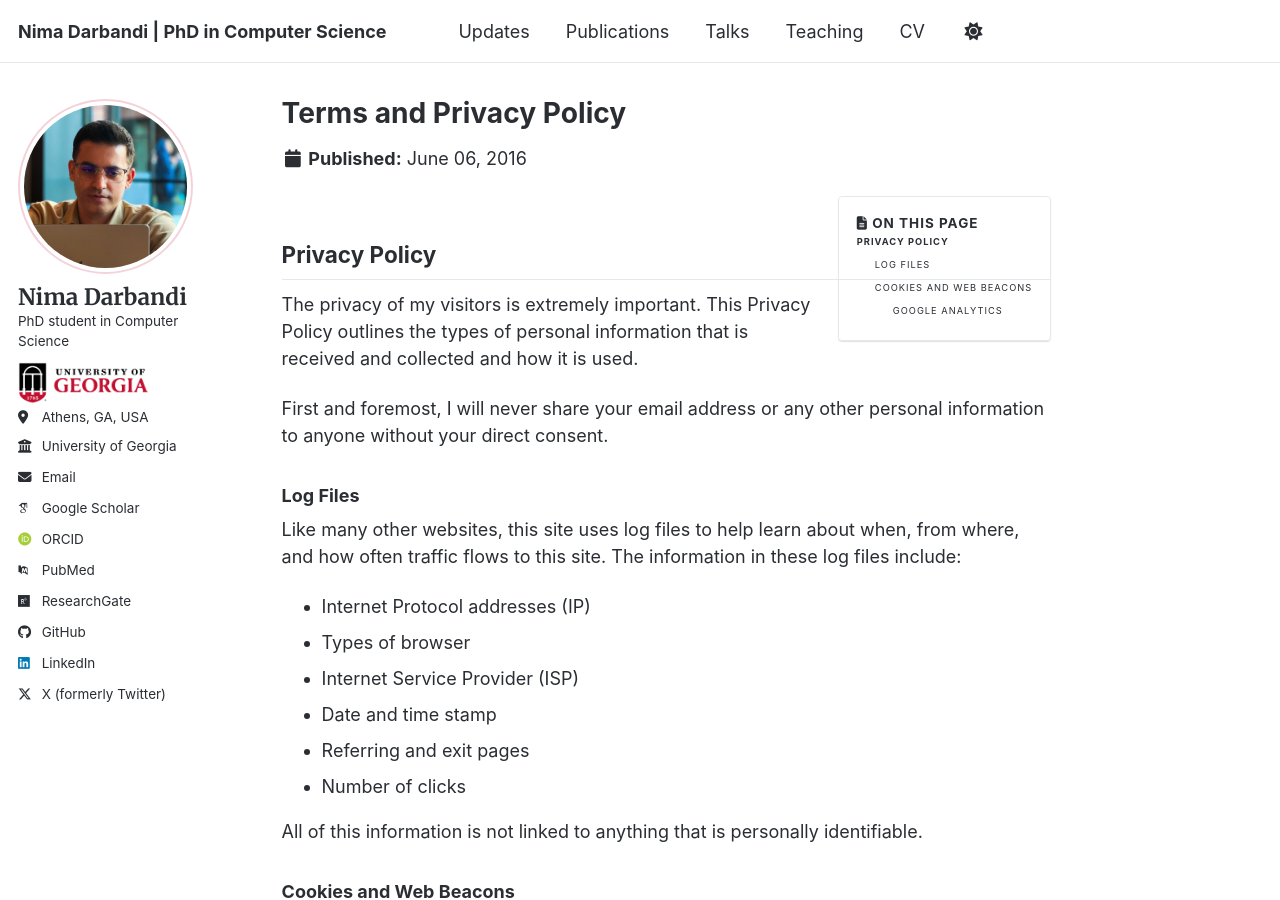
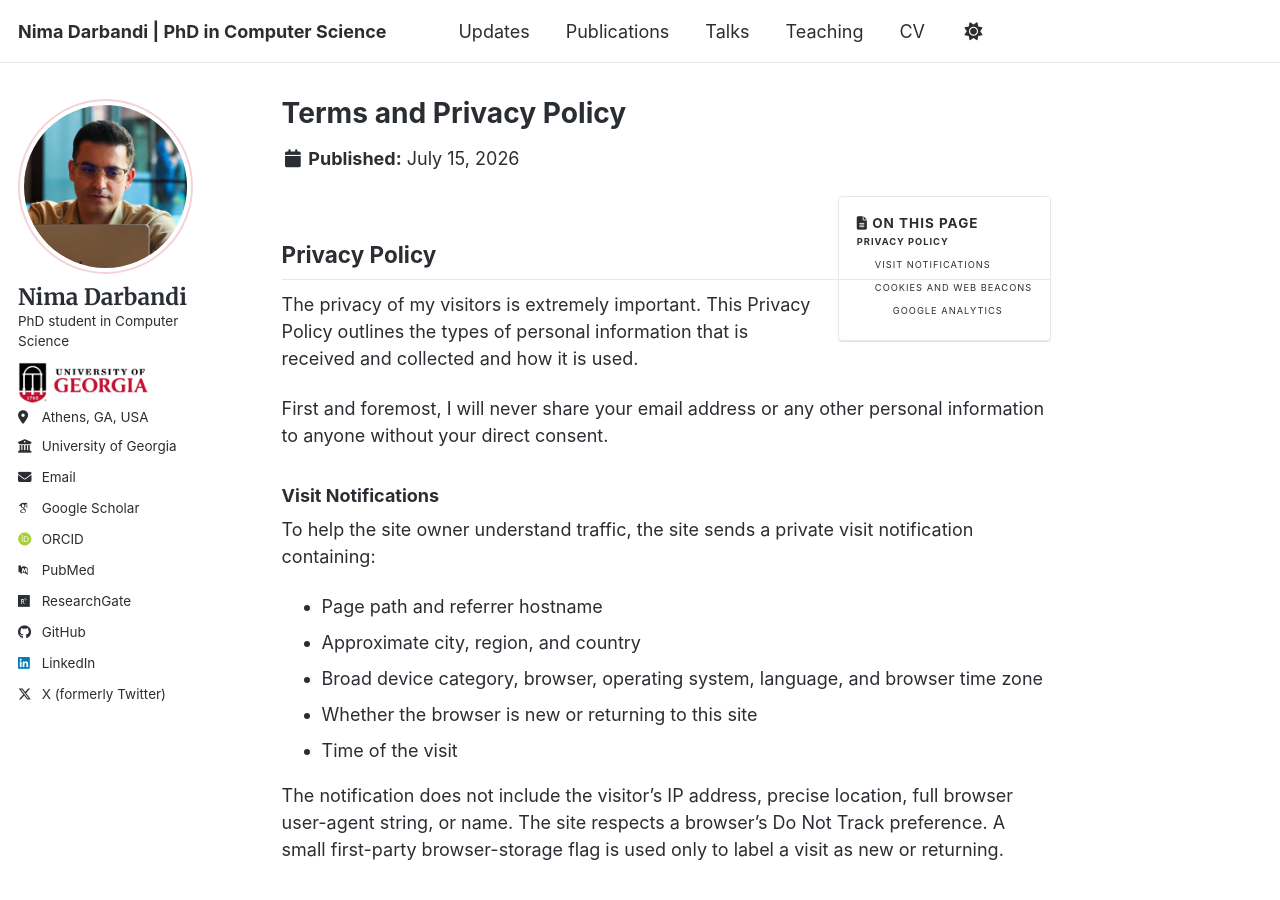
Before and after one commit to nimadarbandi/nimadarbandi.github.io, a Jekyll site: the page built from _pages/terms.md, in a window 1280 px wide and 900 px high. Built offline with Jekyll 4.4.1, drawn with Linux system fonts in a browser that asks for light colours; some web fonts are replaced; a script bundle is joined from its source files by our own code; library files that are not in the unit come from our copies.

Commit message:
visit info updated

```diff
--- a/_includes/visit-notification.html
+++ b/_includes/visit-notification.html
@@ -16,9 +16,19 @@
       }
     }
 
+    const seenKey = "darbandi_visit_notifier_seen";
+    const visitorType = localStorage.getItem(seenKey) ? "Returning" : "New";
+    localStorage.setItem(seenKey, "1");
+
     const payload = JSON.stringify({
       page: window.location.pathname,
-      referrerHost
+      referrerHost,
+      device: deviceCategory(),
+      browser: browserName(),
+      operatingSystem: operatingSystem(),
+      language: navigator.language || "Unknown",
+      timeZone: Intl.DateTimeFormat().resolvedOptions().timeZone || "Unknown",
+      visitorType
     });
 
     // sendBeacon is asynchronous and never delays navigation or rendering.
--- a/_pages/terms.md
+++ b/_pages/terms.md
@@ -1,7 +1,7 @@
 ---
 permalink: /terms/
 title: "Terms and Privacy Policy"
-modified: 2016-06-06
+modified: 2026-07-15
 ---
 
 {% include base_path %}
@@ -13,18 +13,17 @@ The privacy of my visitors is extremely important. This Privacy Policy outlines
 
 First and foremost, I will never share your email address or any other personal information to anyone without your direct consent.
 
-### Log Files
+### Visit Notifications
 
-Like many other websites, this site uses log files to help learn about when, from where, and how often traffic flows to this site. The information in these log files include:
+To help the site owner understand traffic, the site sends a private visit notification containing:
 
-* Internet Protocol addresses (IP)
-* Types of browser
-* Internet Service Provider (ISP)
-* Date and time stamp
-* Referring and exit pages
-* Number of clicks
+* Page path and referrer hostname
+* Approximate city, region, and country
+* Broad device category, browser, operating system, language, and browser time zone
+* Whether the browser is new or returning to this site
+* Time of the visit
 
-All of this information is not linked to anything that is personally identifiable.
+The notification does not include the visitor's IP address, precise location, full browser user-agent string, or name. The site respects a browser's Do Not Track preference. A small first-party browser-storage flag is used only to label a visit as new or returning.
 
 ### Cookies and Web Beacons
 
```
Also changed, not shown: other parts of _includes/visit-notification.html (+27 -0 lines), telegram-visit-notifier/src/index.js (+21 -1 lines).
